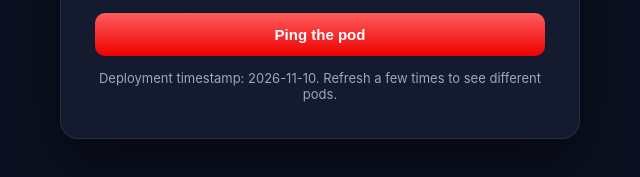
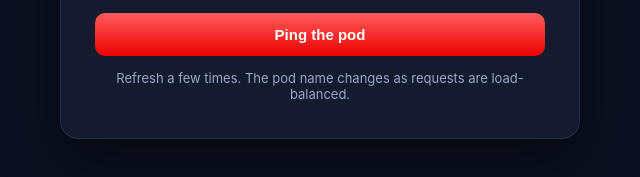
Before and after one commit to MaxV16/cloud-deployment-pipeline, a plain HTML site: page index.html in a window 1280 px wide. Shown: the part 493-670 px from the top of the page, 320-960 px from the left. Drawn offline with Linux system fonts and the light colour scheme; no server answers.

```diff
--- a/index.html
+++ b/index.html
@@ -25,7 +25,7 @@
 
     <button id="ping" type="button">Ping the pod</button>
     <p class="hint" id="hint">
-      Deployment timestamp: 2026-11-10. Refresh a few times to see different pods.
+      Refresh a few times. The pod name changes as requests are load-balanced.
     </p>
   </main>
 
```
Also changed, not shown: 5 other files.
